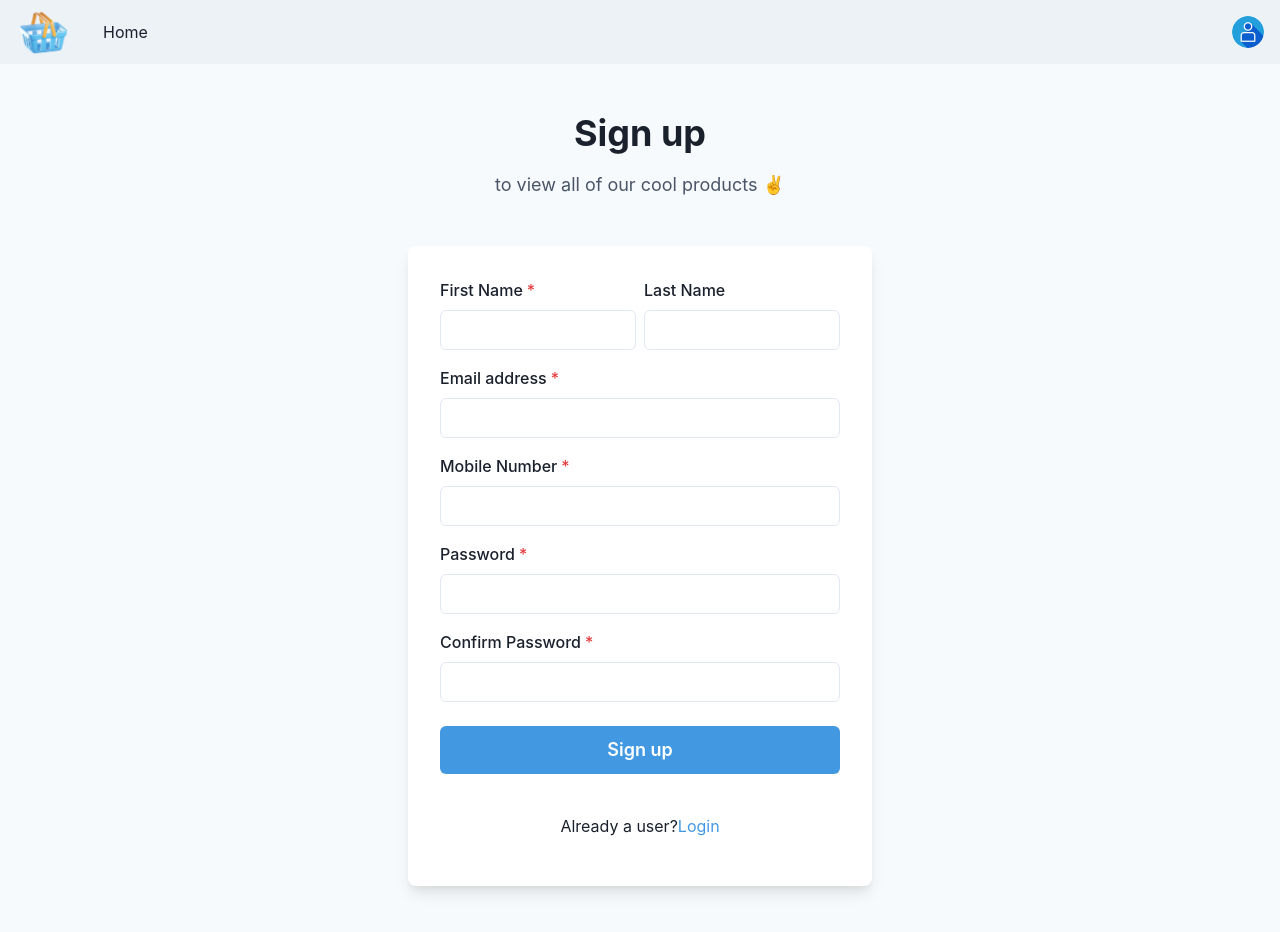
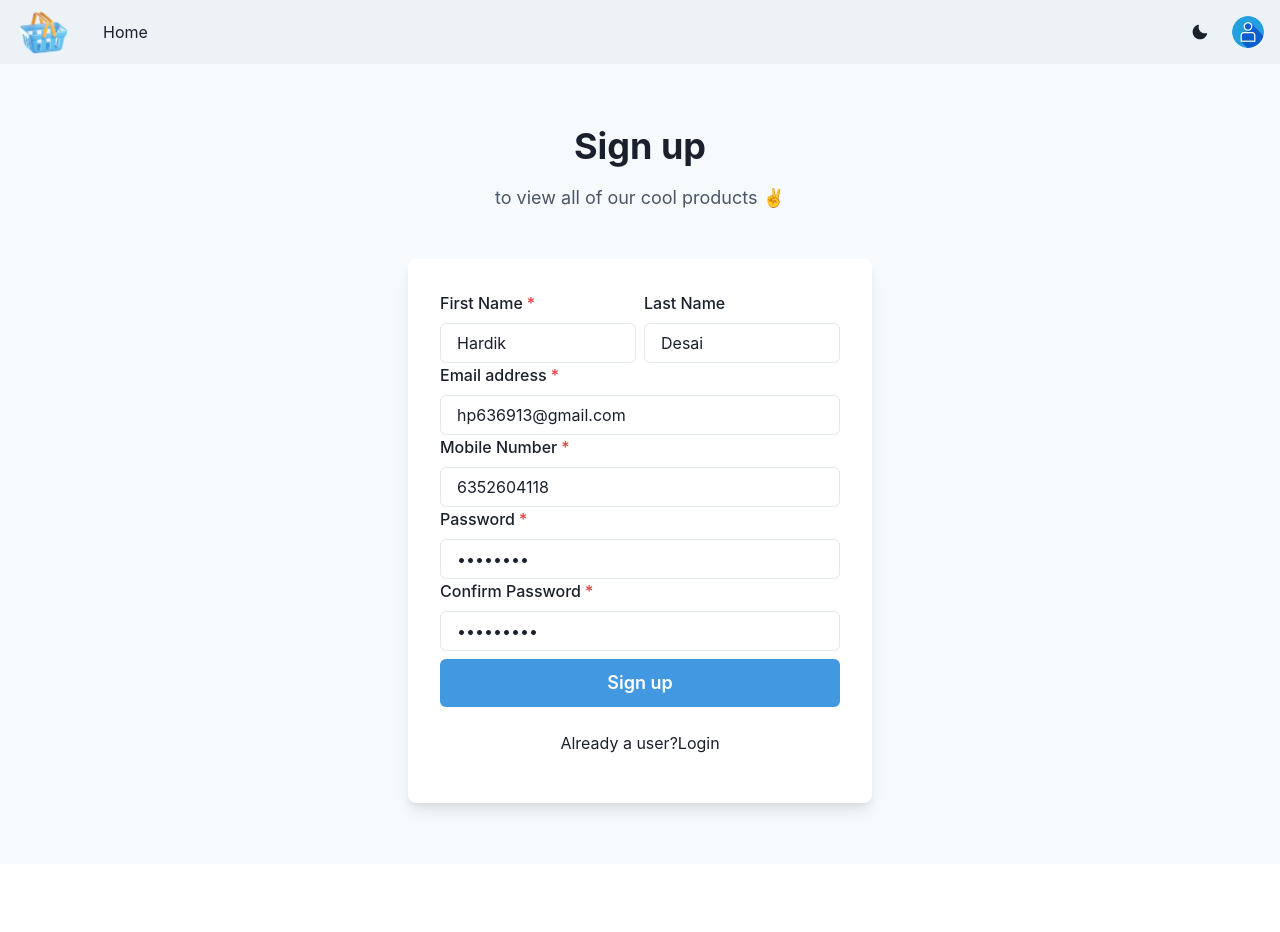
Before and after one commit to hardikd-zignuts/E-Commerce-Site, a React (Create React App) app: page /signup in a window 1280 px wide. After the commit the page ends 864 px from the top, so only its background shows below. Built offline with nearby package versions, Linux system fonts and the light colour scheme.

Commit message:
add dark mode

```diff
--- a/package.json
+++ b/package.json
@@ -13,6 +13,7 @@
     "axios": "^1.3.4",
     "bootstrap": "^5.2.3",
     "concurrently": "^7.6.0",
+    "formik": "^2.2.9",
     "framer-motion": "^10.1.0",
     "react": "^18.2.0",
     "react-bootstrap": "^2.7.2",
--- a/src/components/AppBar.jsx
+++ b/src/components/AppBar.jsx
@@ -14,11 +14,12 @@ import {
   useColorModeValue,
   Center,
   Stack,
+  useColorMode,
 } from "@chakra-ui/react";
 import logo from "../assets/img/logo.png";
 import user from "../assets/img/user.png";
 import { NavLink as RouteLink } from "react-router-dom";
-import { HamburgerIcon, CloseIcon } from "@chakra-ui/icons";
+import { HamburgerIcon, CloseIcon, MoonIcon, SunIcon } from "@chakra-ui/icons";
 
 const LinksText = ["Home"];
 
@@ -46,6 +47,7 @@ const NavLink = ({ children }) => {
 };
 
 export default function AppBar() {
+  const { colorMode, toggleColorMode } = useColorMode();
   const { isOpen, onOpen, onClose } = useDisclosure();
 
   return (
@@ -76,6 +78,11 @@ export default function AppBar() {
             </HStack>
           </HStack>
           <Flex alignItems={"center"}>
+            <div className="mx-2">
+              <Button onClick={toggleColorMode}>
+                {colorMode === "light" ? <MoonIcon /> : <SunIcon />}
+              </Button>
+            </div>
             <Menu>
               <MenuButton
                 as={Button}
--- a/src/components/page/LoginPage.jsx
+++ b/src/components/page/LoginPage.jsx
@@ -4,9 +4,7 @@ import {
   FormControl,
   FormLabel,
   Input,
-  Checkbox,
   Stack,
-  Link,
   Button,
   Heading,
   Text,
@@ -24,9 +22,9 @@ export default function LoginPage() {
     >
       <Stack spacing={8} mx={"auto"} maxW={"lg"} py={12} px={6}>
         <Stack align={"center"}>
-          <Heading fontSize={"4xl"}>Sign in to your account</Heading>
+          <Heading fontSize={"4xl"}>Log in to your account</Heading>
           <Text fontSize={"lg"} color={"gray.600"}>
-            to enjoy all of our cool <Link color={"blue.400"}>features</Link> ✌️
+            to view all of our cool products 🛒
           </Text>
         </Stack>
         <Box
@@ -48,12 +46,11 @@ export default function LoginPage() {
               <Stack
                 direction={{ base: "column", sm: "row" }}
                 align={"start"}
-                justify={"space-between"}
+                justify={"center"}
+                color="blue.500"
               >
-                <Checkbox>Remember me</Checkbox>
-                <RouteLink to={"/signup"}>
-                  <Link color={"blue.400"}>Create New Account</Link>
-                </RouteLink>
+                {/* <Checkbox>Remember me</Checkbox> */}
+                <RouteLink to={"/signup"}>Create New Account</RouteLink>
               </Stack>
               <Button
                 bg={"blue.400"}
--- a/src/components/page/SignUpPage.jsx
+++ b/src/components/page/SignUpPage.jsx
@@ -10,11 +10,57 @@ import {
   Heading,
   Text,
   useColorModeValue,
-  Link,
 } from "@chakra-ui/react";
-import { Link as RouteLink } from "react-router-dom";
+import { Link as RouteLink, useNavigate } from "react-router-dom";
+import { useFormik } from "formik";
+import { Form } from "react-bootstrap";
+import { useDispatch } from "react-redux";
+import { authSetData } from "../../redux/actions/authActions";
 
 export default function SignUpPage() {
+  const navigate = useNavigate();
+  const dispatch = useDispatch();
+  const initialValues = {
+    firstName: "Hardik",
+    lastName: "Desai",
+    email: "hp636913@gmail.com",
+    mobile: "6352604118",
+    password: "11111111",
+    cPassword: "111111111",
+  };
+  const onSubmit = (values) => {
+    console.log(values);
+    dispatch(authSetData(values));
+    navigate("/products");
+  };
+
+  const validate = (values) => {
+    let errors = {};
+    if (!values.firstName) {
+      errors.firstName = "This field is required";
+    }
+    if (!values.email) {
+      errors.email = "This field is required";
+    } else if (
+      !/^[A-Z0-9._%+-]+@[A-Z0-9.-]+\.[A-Z]{2,4}$/i.test(values.email)
+    ) {
+      errors.email = "Invalid email";
+    }
+    if (!values.mobile) {
+      errors.mobile = "This field is required";
+    }
+    if (!values.password || !values.cPassword) {
+      errors.password = "This field is required";
+      errors.cPassword = "This field is required";
+    }
+
+    return errors;
+  };
+  const formik = useFormik({
+    initialValues,
+    onSubmit,
+    validate,
+  });
   return (
     <Flex
       minH={"100vh"}
@@ -38,38 +84,65 @@ export default function SignUpPage() {
           p={8}
         >
           <Stack spacing={4}>
+            <Form onSubmit={formik.handleSubmit}>
               <HStack>
                 <Box>
                   <FormControl id="firstName" isRequired>
                     <FormLabel>First Name</FormLabel>
-                  <Input type="text" />
+                    <Input
+                      value={formik.values.firstName}
+                      onChange={formik.handleChange}
+                      type="text"
+                    />
                   </FormControl>
                 </Box>
                 <Box>
                   <FormControl id="lastName">
                     <FormLabel>Last Name</FormLabel>
-                  <Input type="text" />
+                    <Input
+                      value={formik.values.lastName}
+                      onChange={formik.handleChange}
+                      type="text"
+                    />
                   </FormControl>
                 </Box>
               </HStack>
               <FormControl id="email" isRequired>
                 <FormLabel>Email address</FormLabel>
-              <Input type="email" />
+                <Input
+                  value={formik.values.email}
+                  onChange={formik.handleChange}
+                  type="email"
+                />
               </FormControl>
               <FormControl id="mobile" isRequired>
                 <FormLabel>Mobile Number</FormLabel>
-              <Input type="tel" />
+                <Input
+                  value={formik.values.mobile}
+                  onChange={formik.handleChange}
+                  type="tel"
+                />
               </FormControl>
               <FormControl id="password" isRequired>
                 <FormLabel>Password</FormLabel>
-              <Input type="password" />
+                <Input
+                  value={formik.values.password}
+                  onChange={formik.handleChange}
+                  type="password"
+                />
               </FormControl>
               <FormControl id="cPassword" isRequired>
                 <FormLabel>Confirm Password</FormLabel>
-              <Input type="password" />
+                <Input
+                  value={formik.values.cPassword}
+                  onChange={formik.handleChange}
+                  type="password"
+                />
               </FormControl>
+
               <Stack spacing={10} pt={2}>
                 <Button
+                  type="submit"
                   loadingText="Submitting"
                   size="lg"
                   bg={"blue.400"}
@@ -81,14 +154,14 @@ export default function SignUpPage() {
                   Sign up
                 </Button>
               </Stack>
+
               <Stack pt={6}>
                 <Text align={"center"}>
                   Already a user?
-                <RouteLink to={"/login"}>
-                  <Link color={"blue.400"}>Login</Link>
-                </RouteLink>
+                  <RouteLink to="/login">Login</RouteLink>
                 </Text>
               </Stack>
+            </Form>
           </Stack>
         </Box>
       </Stack>
--- a/src/redux/actionTypes/authTypes.js
+++ b/src/redux/actionTypes/authTypes.js
@@ -1 +1,2 @@
 export const AUTH_LOGIN = 'AUTH_LOGIN'
+export const AUTH_SET_DATA = 'AUTH_SET_DATA'
--- a/src/redux/actions/authActions.js
+++ b/src/redux/actions/authActions.js
@@ -1,8 +1,8 @@
-import { AUTH_LOGIN } from "../actionTypes/authTypes";
+import { AUTH_SET_DATA } from "../actionTypes/authTypes";
 
-const authLogin = (userData) => {
+export const authSetData = (userData) => {
     return {
-        type: AUTH_LOGIN,
-        userData: userData
+        type: AUTH_SET_DATA,
+        payLoad: userData
     }
 }
--- a/src/redux/reducers/authReducer.js
+++ b/src/redux/reducers/authReducer.js
@@ -1,22 +1,24 @@
-import { AUTH_LOGIN } from "../actionTypes/authTypes"
+import { AUTH_SET_DATA } from "../actionTypes/authTypes"
 
 const initialData = {
-
+    userData: [],
 }
 
 
 
 const authReducer = (state = initialData, action) => {
     switch (action.type) {
-        case AUTH_LOGIN:
+        case AUTH_SET_DATA:
+            console.log(action.payLoad)
+            return {
+                ...state,
+                userData:[...state.userData,action.payLoad]
+            }
+        default:
             return {
                 ...state
             }
-        default: {
-            return {
-                ...state
-            }
-        }
+
     }
 }
 
```
Also changed, not shown: 1 other file (tests, documents, lock files or other folders). Lines whose indentation alone changed are shown as unchanged.
